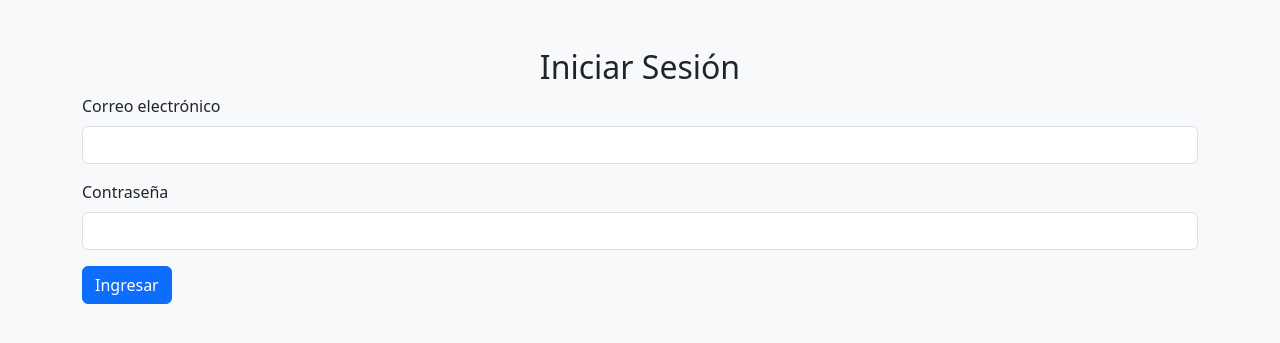
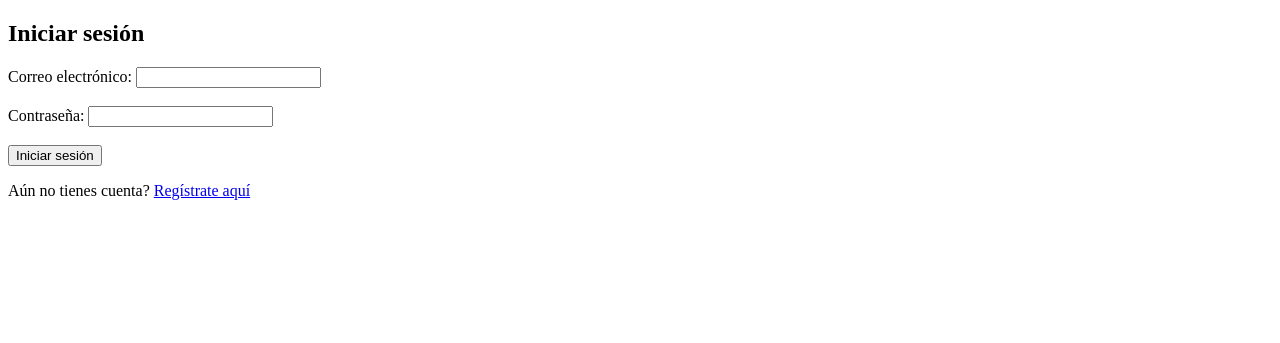
Before and after one commit to 12345Irene/Semana.15, a Flask app: page /login in a window 1280 px wide. Shown: the top 343 px of the page. Run offline with Flask 3, Linux system fonts and the light colour scheme.

Commit message:
Primer commit: Proyecto Semana 15

```diff
--- a/app.py
+++ b/app.py
@@ -4,11 +4,12 @@ from models.models import UserModel
 from models.modelsp import ProductoModel
 from Conexion.conexion import get_connection
 import mysql.connector
+from flask_login import login_required
+
 
 app = Flask(__name__)
 app.secret_key = 'clave_secreta_super_segura'
 
-# Ruta principal
 @app.route('/')
 def home():
     return redirect(url_for('login'))
@@ -72,6 +73,11 @@ def logout():
     session.clear()
     flash('Sesión cerrada correctamente', 'info')
     return redirect(url_for('login'))
+
+@app.route('/inicio')
+@login_required
+def inicio():
+    return 'Bienvenido a la página principal'
 
 # -------------------------
 # CRUD DE PRODUCTOS
--- a/templates/login.html
+++ b/templates/login.html
@@ -1,25 +1,23 @@
-<!-- templates/login.html -->
 <!DOCTYPE html>
 <html lang="es">
 <head>
     <meta charset="UTF-8">
-    <title>Iniciar Sesión</title>
-    <link rel="stylesheet" href="https://cdn.jsdelivr.net/npm/bootstrap@5.3.0/dist/css/bootstrap.min.css">
+    <meta name="viewport" content="width=device-width, initial-scale=1.0">
+    <title>Login</title>
 </head>
-<body class="bg-light">
-<div class="container mt-5">
-    <h2 class="text-center">Iniciar Sesión</h2>
-    <form method="POST" action="{{ url_for('login') }}">
-        <div class="mb-3">
-            <label for="correo" class="form-label">Correo electrónico</label>
-            <input type="email" class="form-control" id="correo" name="correo" required>
-        </div>
-        <div class="mb-3">
-            <label for="clave" class="form-label">Contraseña</label>
-            <input type="password" class="form-control" id="clave" name="clave" required>
-        </div>
-        <button type="submit" class="btn btn-primary">Ingresar</button>
+<body>
+    <h2>Iniciar sesión</h2>
+    <form action="{{ url_for('login') }}" method="POST">
+        <label for="email">Correo electrónico:</label>
+        <input type="email" id="email" name="email" required><br><br>
+
+        <label for="password">Contraseña:</label>
+        <input type="password" id="password" name="password" required><br><br>
+
+        <button type="submit">Iniciar sesión</button>
     </form>
-</div>
+
+    <!-- Enlace a la página de registro -->
+    <p>Aún no tienes cuenta? <a href="{{ url_for('register') }}">Regístrate aquí</a></p>
 </body>
 </html>
```
Also changed, not shown: templates/register.html (+24 -9 lines).
